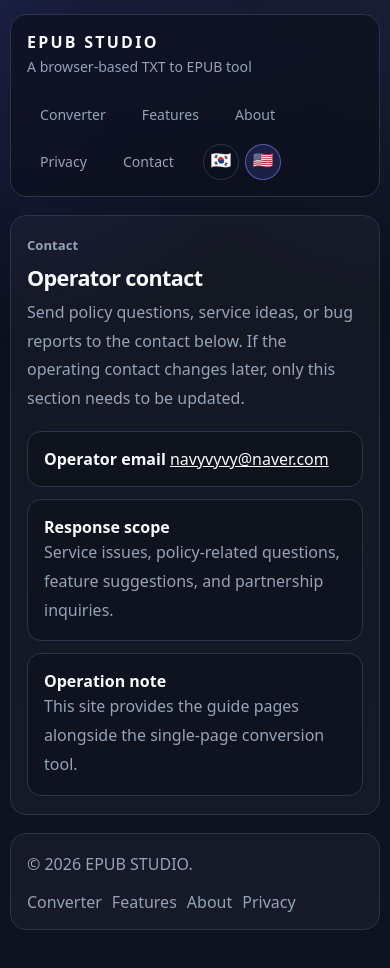
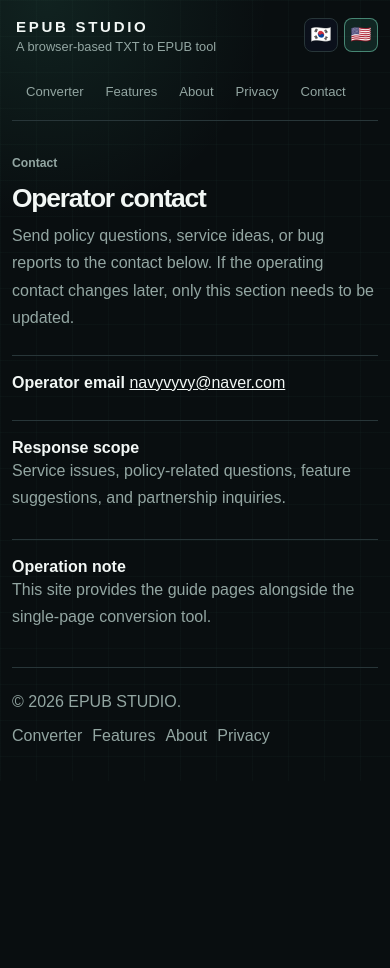
Before and after one commit to navyvyvy/epub-studio, a plain HTML site: page contact.html in a window 390 px wide. After the commit the page ends 844 px from the top, so only its background shows below. Drawn offline with Linux system fonts and the light colour scheme.

Commit message:
Improve responsive design and SEO metadata

```diff
--- a/i18n.js
+++ b/i18n.js
@@ -7,6 +7,13 @@
         if (file === 'contact.html') return 'contact';
         return 'index';
     })();
+    const PUBLIC_ORIGIN = 'https://epub-studio-mocha.vercel.app';
+    const PUBLIC_PATHS = {
+        index: '/',
+        about: '/about.html',
+        privacy: '/privacy.html',
+        contact: '/contact.html'
+    };
 
     const TEXT = {
         ko: {
@@ -511,21 +518,19 @@
 
         const canonical = document.querySelector('link[rel="canonical"]');
         if (canonical) {
-            const base = new URL(makeUrl(current.lang));
-            base.hash = '';
-            canonical.href = base.href;
+            canonical.href = makePublicUrl(current.lang);
         }
 
         const altKo = document.getElementById('hreflangKo');
         const altEn = document.getElementById('hreflangEn');
-        if (altKo) altKo.href = makeUrl('ko');
-        if (altEn) altEn.href = makeUrl('en');
+        if (altKo) altKo.href = makePublicUrl('ko');
+        if (altEn) altEn.href = makePublicUrl('en');
         if (!altKo) {
             const link = document.createElement('link');
             link.id = 'hreflangKo';
             link.rel = 'alternate';
             link.hreflang = 'ko';
-            link.href = makeUrl('ko');
+            link.href = makePublicUrl('ko');
             document.head.appendChild(link);
         }
         if (!altEn) {
@@ -533,12 +538,12 @@
             link.id = 'hreflangEn';
             link.rel = 'alternate';
             link.hreflang = 'en';
-            link.href = makeUrl('en');
+            link.href = makePublicUrl('en');
             document.head.appendChild(link);
         }
 
         const ogUrl = document.querySelector('meta[property="og:url"]');
-        if (ogUrl) ogUrl.setAttribute('content', makeUrl(current.lang));
+        if (ogUrl) ogUrl.setAttribute('content', makePublicUrl(current.lang));
 
         const schemaTag = document.getElementById('siteJsonLd');
         if (schemaTag) {
@@ -546,10 +551,16 @@
                 const schema = JSON.parse(schemaTag.textContent);
                 schema.inLanguage = current.lang;
                 schema.description = head.description || schema.description;
-                schema.url = makeUrl(current.lang);
+                schema.url = makePublicUrl(current.lang);
                 schemaTag.textContent = JSON.stringify(schema);
             } catch (_) {}
         }
+    }
+
+    function makePublicUrl(lang) {
+        const url = new URL(PUBLIC_PATHS[PAGE], PUBLIC_ORIGIN);
+        if (lang === 'en') url.searchParams.set('lang', 'en');
+        return url.href;
     }
 
     function makeUrl(lang, href = location.href) {
--- /dev/null
+++ b/robots.txt
@@ -0,0 +1,4 @@
+User-agent: *
+Allow: /
+
+Sitemap: https://epub-studio-mocha.vercel.app/sitemap.xml
--- a/site-shared.css
+++ b/site-shared.css
@@ -1,14 +1,14 @@
 :root {
-    --bg: #0b0f1a;
-    --card: #161b2c;
-    --primary: #6366f1;
-    --accent: #818cf8;
-    --border: #2d334a;
-    --text: #f8fafc;
-    --text-dim: #94a3b8;
-    --surface-soft: rgba(255,255,255,0.03);
-    --scroll-track: #0d111d;
-    --scroll-thumb: #2d334a;
+    --bg: #090e10;
+    --card: #11191b;
+    --primary: #52d6ad;
+    --accent: #7ce6c4;
+    --border: #283639;
+    --text: #f2f7f5;
+    --text-dim: #93a6a2;
+    --surface-soft: rgba(153, 190, 180, 0.055);
+    --scroll-track: #0b1113;
+    --scroll-thumb: #344649;
 }
 
 html {
@@ -20,7 +20,7 @@ html, body {
     min-height: 100%;
     background: var(--bg);
     color: var(--text);
-    font-family: 'Pretendard', 'Noto Sans KR', system-ui, sans-serif;
+    font-family: 'Pretendard Variable', 'Pretendard', 'SUIT Variable', 'Noto Sans KR', sans-serif;
     word-break: keep-all;
     line-break: auto;
 }
@@ -28,9 +28,11 @@ html, body {
 body {
     overflow-x: hidden;
     background:
-        radial-gradient(circle at top left, rgba(99,102,241,0.18), transparent 32%),
-        radial-gradient(circle at top right, rgba(129,140,248,0.12), transparent 28%),
-        linear-gradient(180deg, #0b0f1a 0%, #0e1322 100%);
+        linear-gradient(rgba(124, 230, 196, 0.025) 1px, transparent 1px),
+        linear-gradient(90deg, rgba(124, 230, 196, 0.025) 1px, transparent 1px),
+        radial-gradient(circle at 12% 0%, rgba(82, 214, 173, 0.1), transparent 26%),
+        var(--bg);
+    background-size: 36px 36px, 36px 36px, auto, auto;
 }
 
 *, *::before, *::after {
@@ -47,17 +49,15 @@ a:focus-visible, button:focus-visible, summary:focus-visible, input:focus-visibl
 }
 
 .page-shell {
-    width: min(1120px, calc(100vw - 32px));
+    width: min(1180px, calc(100vw - 40px));
     margin: 0 auto;
-    padding: 24px 0 40px;
+    padding: 18px 0 36px;
 }
 
 .site-header,
 .section-block,
 .footer-panel {
-    border: 1px solid var(--border);
-    border-radius: 16px;
-    background: var(--surface-soft);
+    background: transparent;
 }
 
 .site-header {
@@ -65,10 +65,10 @@ a:focus-visible, button:focus-visible, summary:focus-visible, input:focus-visibl
     justify-content: space-between;
     align-items: center;
     gap: 20px;
-    padding: 16px 20px;
-    margin-bottom: 18px;
-    background: rgba(13,17,29,0.7);
-    backdrop-filter: blur(6px);
+    min-height: 58px;
+    padding: 8px 4px 12px;
+    margin-bottom: 0;
+    border-bottom: 1px solid var(--border);
 }
 
 .brand-block {
@@ -79,15 +79,15 @@ a:focus-visible, button:focus-visible, summary:focus-visible, input:focus-visibl
 
 .brand-name {
     margin: 0;
-    font-size: 1rem;
+    font-size: 0.94rem;
     font-weight: 900;
-    letter-spacing: 0.14em;
+    letter-spacing: 0.18em;
     text-transform: uppercase;
 }
 
 .brand-subtitle {
     margin: 0;
-    font-size: 0.88rem;
+    font-size: 0.8rem;
     color: var(--text-dim);
     word-break: keep-all;
 }
@@ -96,7 +96,7 @@ a:focus-visible, button:focus-visible, summary:focus-visible, input:focus-visibl
     display: flex;
     flex-wrap: wrap;
     justify-content: flex-end;
-    gap: 10px;
+    gap: 2px;
 }
 
 .lang-switch {
@@ -110,16 +110,16 @@ a:focus-visible, button:focus-visible, summary:focus-visible, input:focus-visibl
     border: 1px solid var(--border);
     background: rgba(13,17,29,0.9);
     color: var(--text-dim);
-    border-radius: 999px;
-    width: 36px;
-    height: 36px;
+    border-radius: 8px;
+    width: 34px;
+    height: 34px;
     display: grid;
     place-items: center;
     padding: 0;
     font-size: 1.05rem;
     font-weight: 800;
     cursor: pointer;
-    transition: 0.2s ease;
+    transition: border-color 0.18s ease, background-color 0.18s ease, transform 0.18s ease;
     line-height: 1;
 }
 
@@ -129,9 +129,15 @@ a:focus-visible, button:focus-visible, summary:focus-visible, input:focus-visibl
 }
 
 .lang-switch button.active {
-    background: rgba(99,102,241,0.18);
+    background: rgba(82, 214, 173, 0.12);
     color: var(--text);
-    border-color: rgba(129,140,248,0.55);
+    border-color: rgba(124, 230, 196, 0.5);
+}
+
+.lang-switch button:active,
+.header-nav a:active,
+.footer-links a:active {
+    transform: translateY(1px);
 }
 
 .header-nav a,
@@ -141,34 +147,34 @@ a:focus-visible, button:focus-visible, summary:focus-visible, input:focus-visibl
 }
 
 .header-nav a {
-    font-size: 0.88rem;
-    padding: 8px 12px;
-    border: 1px solid transparent;
-    border-radius: 999px;
+    font-size: 0.82rem;
+    padding: 8px 10px;
+    border-bottom: 1px solid transparent;
     word-break: keep-all;
+    transition: color 0.18s ease, border-color 0.18s ease;
 }
 
 .header-nav a:hover {
     color: var(--text);
-    border-color: var(--border);
-    background: rgba(255,255,255,0.03);
+    border-color: var(--accent);
 }
 
 .content-stack {
     display: flex;
     flex-direction: column;
-    gap: 18px;
+    gap: 0;
 }
 
 .section-block {
-    padding: 22px 24px;
+    padding: 42px 4px;
+    border-bottom: 1px solid var(--border);
 }
 
 .section-headline {
     display: flex;
     flex-direction: column;
-    gap: 8px;
-    margin-bottom: 18px;
+    gap: 10px;
+    margin-bottom: 24px;
 }
 
 .section-headline p,
@@ -179,7 +185,7 @@ a:focus-visible, button:focus-visible, summary:focus-visible, input:focus-visibl
 .footer-panel p {
     margin: 0;
     color: var(--text-dim);
-    line-height: 1.8;
+    line-height: 1.7;
     word-break: keep-all;
     overflow-wrap: normal;
 }
@@ -187,15 +193,15 @@ a:focus-visible, button:focus-visible, summary:focus-visible, input:focus-visibl
 .hero-kicker {
     margin: 0;
     color: var(--accent);
-    font-size: 0.82rem;
+    font-size: 0.76rem;
     font-weight: 800;
 }
 
 .section-title {
     margin: 0;
-    font-size: clamp(1.35rem, 2.8vw, 2rem);
-    line-height: 1.12;
-    letter-spacing: -0.03em;
+    font-size: clamp(1.65rem, 3.2vw, 2.5rem);
+    line-height: 1.08;
+    letter-spacing: -0.045em;
     text-wrap: balance;
 }
 
@@ -203,15 +209,13 @@ a:focus-visible, button:focus-visible, summary:focus-visible, input:focus-visibl
 .contact-grid {
     display: grid;
     grid-template-columns: repeat(auto-fit, minmax(240px, 1fr));
-    gap: 12px;
+    gap: 24px;
 }
 
 .support-card,
 .contact-card {
-    padding: 16px;
-    border-radius: 14px;
-    border: 1px solid var(--border);
-    background: rgba(13,17,29,0.72);
+    padding: 18px 0 4px;
+    border-top: 1px solid var(--border);
 }
 
 .support-card h3,
@@ -246,7 +250,7 @@ a:focus-visible, button:focus-visible, summary:focus-visible, input:focus-visibl
 }
 
 .footer-panel {
-    padding: 18px 24px;
+    padding: 22px 4px 0;
     display: flex;
     flex-wrap: wrap;
     justify-content: space-between;
@@ -264,32 +268,66 @@ a:focus-visible, button:focus-visible, summary:focus-visible, input:focus-visibl
     color: var(--text);
 }
 
+@media (prefers-reduced-motion: no-preference) {
+    .site-header,
+    .section-block {
+        animation: page-enter 0.42s ease both;
+    }
+
+    .section-block:nth-of-type(2) {
+        animation-delay: 0.06s;
+    }
+
+    @keyframes page-enter {
+        from { opacity: 0; transform: translateY(8px); }
+        to { opacity: 1; transform: translateY(0); }
+    }
+}
+
 @media (max-width: 900px) {
     .page-shell {
-        width: min(100vw - 20px, 1120px);
-        padding-top: 14px;
-    }
-
-    .site-header,
-    .section-block,
-    .footer-panel {
-        padding-left: 16px;
-        padding-right: 16px;
+        width: min(100vw - 24px, 1180px);
+        padding-top: 10px;
     }
 }
 
 @media (max-width: 640px) {
     .site-header {
+        position: relative;
         flex-direction: column;
         align-items: flex-start;
+        gap: 10px;
+    }
+
+    .brand-block {
+        min-height: 48px;
+        padding-right: 92px;
     }
 
     .header-nav {
+        width: 100%;
+        flex-wrap: nowrap;
         justify-content: flex-start;
+        overflow-x: auto;
+        scrollbar-width: none;
+    }
+
+    .header-nav::-webkit-scrollbar {
+        display: none;
+    }
+
+    .header-nav a {
+        flex: 0 0 auto;
+    }
+
+    .lang-switch {
+        position: absolute;
+        top: 8px;
+        right: 0;
     }
 
     .section-block {
-        padding: 18px 16px;
+        padding: 32px 0;
     }
 
     .support-grid,
@@ -298,6 +336,6 @@ a:focus-visible, button:focus-visible, summary:focus-visible, input:focus-visibl
     }
 
     .footer-panel {
-        padding: 16px;
+        padding: 20px 0 0;
     }
 }
```
Also changed, not shown: about.html (+15 -4 lines), contact.html (+15 -4 lines), index.html (+114 -119 lines), privacy.html (+15 -4 lines), sitemap.xml (added, +7 -0 lines), tests/smoke.test.mjs (+26 -0 lines).
